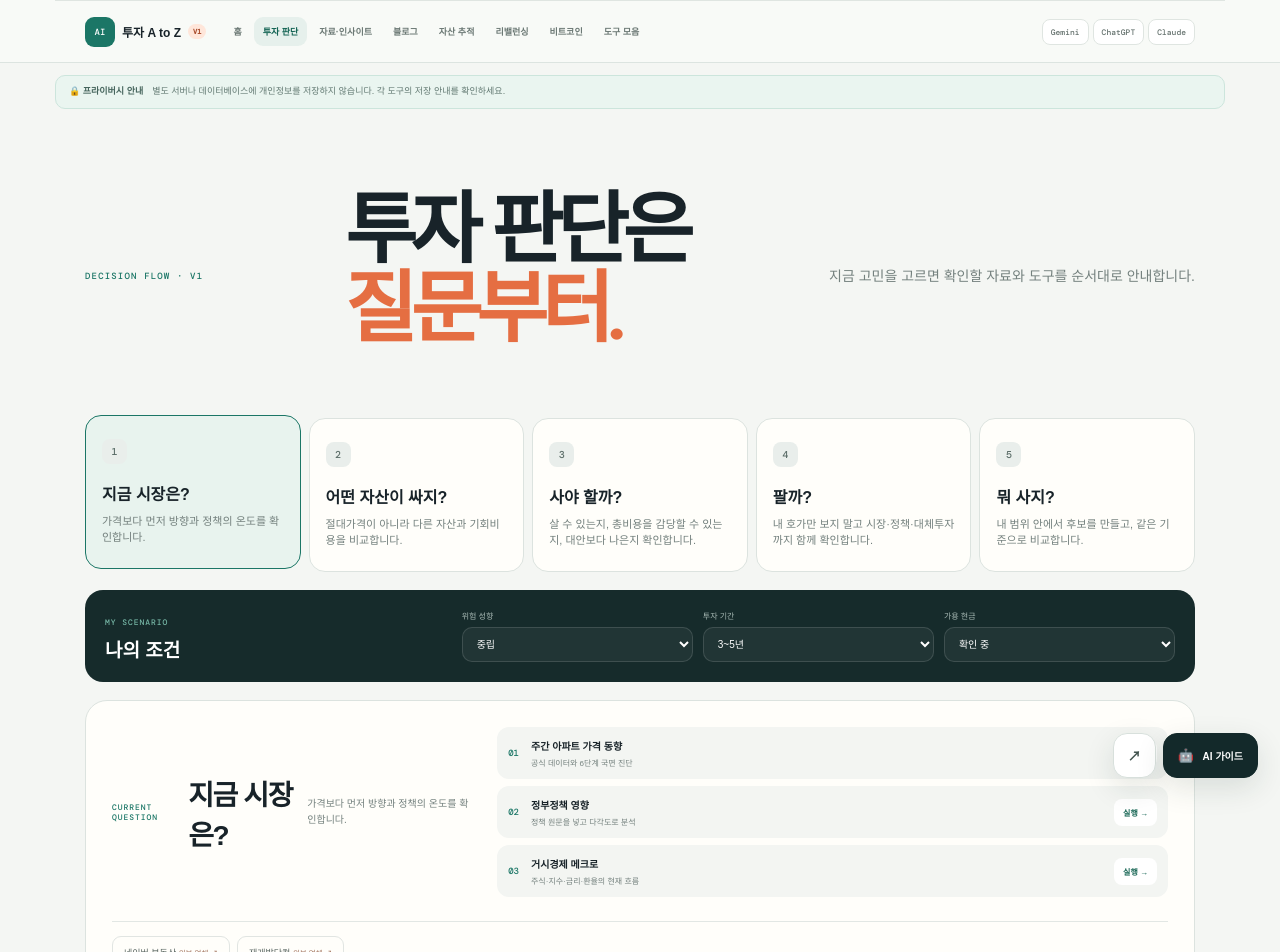
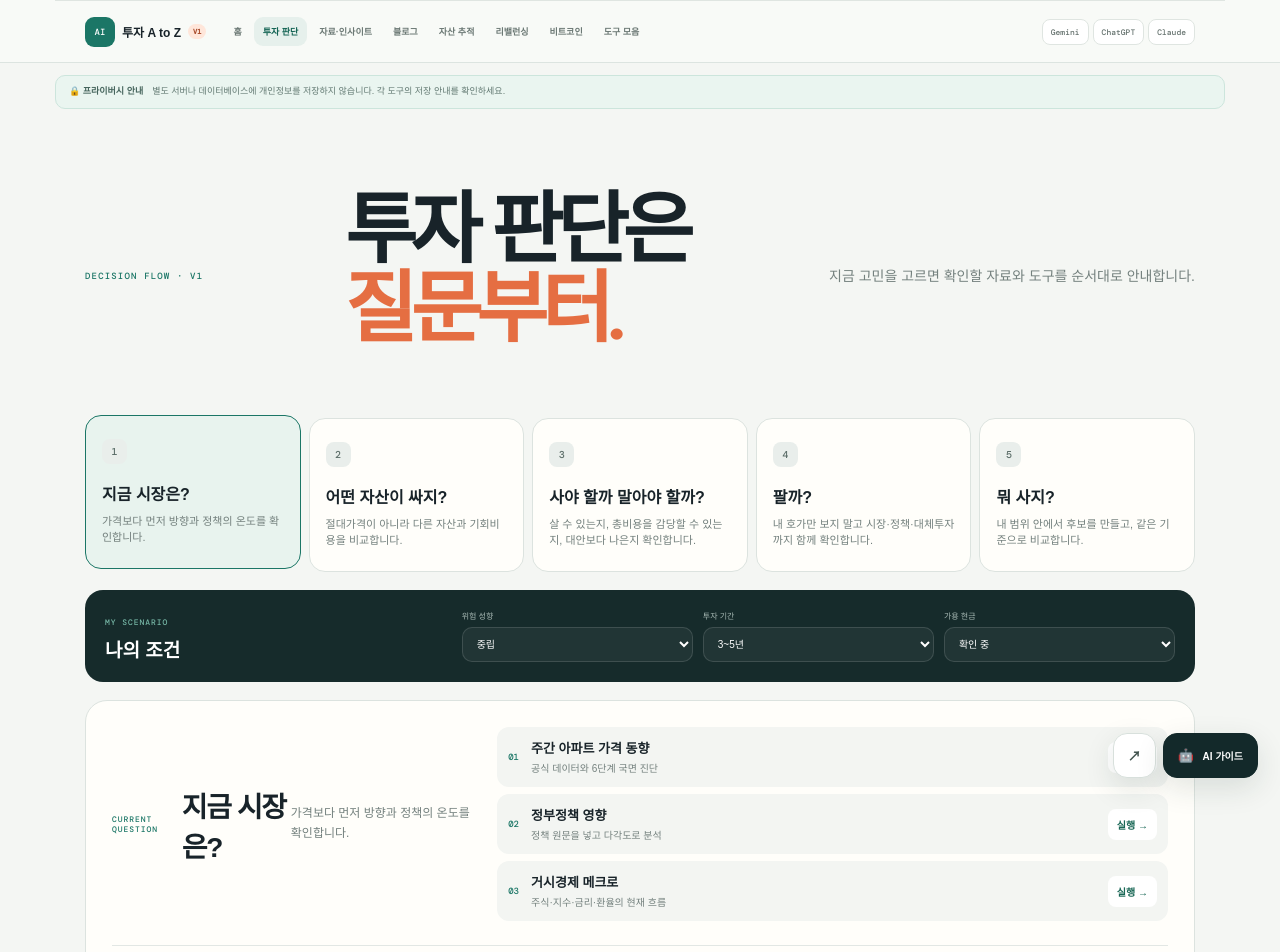
Before and after one commit to crenciasea7-dot/teacher-tools, a Next.js app in the folder ai-invest-tools-master/: page /investment-flow in a window 1280 px wide. Shown: the top 952 px of the page. Built offline with nearby package versions, Linux system fonts and the light colour scheme; a web font is replaced by a local one.

Commit message:
Complete investment decision flows

```diff
--- a/ai-invest-tools-master/app/globals.css
+++ b/ai-invest-tools-master/app/globals.css
@@ -1572,14 +1572,15 @@ footer b {
 .flow-result { display: grid; grid-template-columns: .7fr 1.3fr; gap: 24px; padding: 26px; border: 1px solid #dce3df; border-radius: 22px; background: #fffefa; }
 .flow-result header span { color: #1b7666; font: 500 8px "DM Mono", monospace; letter-spacing: .12em; }
 .flow-result header h2 { margin: 11px 0 9px; font-size: 28px; letter-spacing: -.05em; }
-.flow-result header p { color: var(--muted); font-size: 10px; line-height: 1.6; }
+.flow-result header p { color: var(--muted); font-size: 12px; line-height: 1.65; }
 .flow-result ol { display: grid; gap: 7px; margin: 0; padding: 0; list-style: none; }
 .flow-result li { display: grid; grid-template-columns: auto 1fr auto; gap: 12px; align-items: center; padding: 11px; border-radius: 12px; background: #f3f5f2; }
 .flow-result li > i { color: #1b7666; font: 500 9px "DM Mono", monospace; font-style: normal; }
 .flow-result li > div { display: grid; gap: 4px; }
-.flow-result li b { font-size: 10px; }
-.flow-result li span { color: var(--muted); font-size: 8px; }
-.flow-result li a { border-radius: 8px; padding: 8px 9px; background: #fff; color: #176654; font-size: 8px; font-weight: 700; text-decoration: none; }
+.flow-result li b { font-size: 13px; }
+.flow-result li span { color: var(--muted); font-size: 10px; line-height: 1.5; }
+.flow-result li a { border-radius: 8px; padding: 8px 9px; background: #fff; color: #176654; font-size: 10px; font-weight: 700; text-decoration: none; }
+.flow-soon { border-radius: 8px; padding: 8px 9px; background: #e7ebe8; color: #7c8985; font-size: 10px; font-style: normal; font-weight: 700; white-space: nowrap; }
 .flow-external-checks { grid-column: 1 / -1; display: flex; gap: 7px; border-top: 1px solid #e2e7e4; padding-top: 14px; }
 .flow-external-checks a { border: 1px solid #e1e5e2; border-radius: 9px; padding: 9px 11px; color: #56635f; font-size: 9px; text-decoration: none; }
 .flow-external-checks small { color: #a1725e; }
@@ -1829,6 +1830,7 @@ footer b {
   .home-intelligence a { min-height: 180px; padding: 19px; }
   .flow-result li { grid-template-columns: auto 1fr; }
   .flow-result li a { grid-column: 2; justify-self: start; }
+  .flow-result li .flow-soon { grid-column: 2; justify-self: start; }
   .flow-external-checks { flex-direction: column; }
   .market-grid {
     grid-template-columns: 1fr 1fr;
--- a/ai-invest-tools-master/app/investment-flow/flow-guide.tsx
+++ b/ai-invest-tools-master/app/investment-flow/flow-guide.tsx
@@ -2,7 +2,7 @@
 
 import { useEffect, useMemo, useState } from "react";
 
-type ToolStep = { name: string; description: string; href: string; external?: boolean };
+type ToolStep = { name: string; description: string; href?: string; external?: boolean };
 type Question = { id: string; label: string; lead: string; tools: ToolStep[] };
 
 const questions: Question[] = [
@@ -12,27 +12,31 @@ const questions: Question[] = [
     { name: "거시경제 메크로", description: "주식·지수·금리·환율의 현재 흐름", href: "/#macro" },
   ]},
   { id: "cheap", label: "어떤 자산이 싸지?", lead: "절대가격이 아니라 다른 자산과 기회비용을 비교합니다.", tools: [
-    { name: "Market Overview", description: "자산별 현재가·등락률·미니차트", href: "/#macro" },
+    { name: "Market Overview", description: "자산별 현재가와 등락률 확인", href: "/#macro" },
     { name: "포트폴리오 리벨런싱", description: "국장·미장과 자산 간 비용 비교", href: "/rebalancing" },
     { name: "비트코인 참고 지표", description: "공포탐욕·레인보우·도미넌스 확인", href: "/bitcoin-indicators" },
   ]},
-  { id: "buy", label: "사야 할까?", lead: "살 수 있는지, 총비용을 감당할 수 있는지, 대안보다 나은지 확인합니다.", tools: [
+  { id: "buy", label: "사야 할까 말아야 할까?", lead: "살 수 있는지, 총비용을 감당할 수 있는지, 대안보다 나은지 확인합니다.", tools: [
     { name: "구매력 계산기", description: "내 소득과 가진 돈으로 갈 수 있는 곳", href: "https://purchasing-power-calculator.vercel.app/", external: true },
     { name: "토탈 비용 시뮬레이션", description: "현금·대출·부대비용·월 상환액 계산", href: "/property-purchase-simulation" },
-    { name: "집중 아파트 비교 리서치", description: "후보 단지와 임장 포인트 비교", href: "/apartment-research" },
+    { name: "임장동선", description: "후보 단지의 방문 순서와 이동 동선 정리" },
     { name: "아파트 매도 분석", description: "향후 출구전략까지 미리 점검", href: "https://gemini.google.com/gem/14MRd9ZNuQOWNFzkElSMIQs3Hbjy6yaj3?usp=sharing", external: true },
-    { name: "재개발 매물 분석", description: "투자금·권리·단계별 위험 확인", href: "https://redevelopment-deal-analyzer.crenciasea7.chatgpt.site/", external: true },
+    { name: "재개발투자금", description: "투자금·권리·단계별 위험 확인", href: "https://redevelopment-deal-analyzer.crenciasea7.chatgpt.site/", external: true },
+    { name: "정부정책 영향", description: "대출·세금·시장심리에 미치는 영향 확인", href: "/research-insights" },
   ]},
   { id: "sell", label: "팔까?", lead: "내 호가만 보지 말고 시장·정책·대체투자까지 함께 확인합니다.", tools: [
     { name: "아파트 매도 분석", description: "내 호가와 거래·시장 반응 비교", href: "https://gemini.google.com/gem/14MRd9ZNuQOWNFzkElSMIQs3Hbjy6yaj3?usp=sharing", external: true },
     { name: "주간 아파트 가격 동향", description: "상승폭과 거래심리의 변화를 확인", href: "/weekly-apartment-analysis" },
     { name: "정부정책 영향", description: "매도 시점에 영향을 주는 정책 점검", href: "/research-insights" },
+    { name: "양도세", description: "보유기간·주택 수·지역별 양도세 검토 기능 준비 중" },
   ]},
   { id: "choose", label: "뭐 사지?", lead: "내 범위 안에서 후보를 만들고, 같은 기준으로 비교합니다.", tools: [
     { name: "구매력 계산기", description: "가능한 가격 범위를 먼저 확정", href: "https://purchasing-power-calculator.vercel.app/", external: true },
+    { name: "임장동선", description: "후보 단지 방문 순서와 이동 동선 정리" },
+    { name: "집 잔금 계산기", description: "잔금과 대출 가능 범위를 계산", href: "/jip-jangeum-calculator" },
+    { name: "집중 아파트 비교 리서치", description: "후보 단지를 같은 기준으로 비교", href: "/apartment-research" },
     { name: "주간 아파트 가격 동향", description: "지역별 현재 방향 확인", href: "/weekly-apartment-analysis" },
-    { name: "재개발 매물 분석", description: "재개발과 일반주택의 자금·위험 비교", href: "https://redevelopment-deal-analyzer.crenciasea7.chatgpt.site/", external: true },
-    { name: "집중 아파트 비교 리서치", description: "후보 압축과 임장 순서 정리", href: "/apartment-research" },
+    { name: "재개발투자금 vs 일반주택", description: "재개발과 일반주택의 자금·위험 비교", href: "https://redevelopment-deal-analyzer.crenciasea7.chatgpt.site/", external: true },
   ]},
 ];
 
@@ -60,7 +64,7 @@ export default function FlowGuide() {
   return <div className="flow-board">
     <section className="flow-questions">{questions.map((question, index) => <button id={question.id} type="button" className={activeId === question.id ? "active" : ""} onClick={() => setActiveId(question.id)} key={question.id}><i>{index + 1}</i><b>{question.label}</b><span>{question.lead}</span></button>)}</section>
     <section className="flow-scenario"><div><span>MY SCENARIO</span><h2>나의 조건</h2></div><label>위험 성향<select value={risk} onChange={(event) => setRisk(event.target.value)}><option>보수</option><option>중립</option><option>적극</option></select></label><label>투자 기간<select value={horizon} onChange={(event) => setHorizon(event.target.value)}><option>1년 이내</option><option>3~5년</option><option>10년 이상</option></select></label><label>가용 현금<select value={cash} onChange={(event) => setCash(event.target.value)}><option>확인 중</option><option>확정</option></select></label></section>
-    <section className="flow-result"><header><span>CURRENT QUESTION</span><h2>{active.label}</h2><p>{active.lead}</p></header><ol>{active.tools.map((tool, index) => <li key={tool.name}><i>{String(index + 1).padStart(2, "0")}</i><div><b>{tool.name}</b><span>{tool.description}</span></div><a href={tool.href} target={tool.external ? "_blank" : undefined} rel={tool.external ? "noreferrer" : undefined}>실행 →</a></li>)}</ol><div className="flow-external-checks"><a href="https://fin.land.naver.com/" target="_blank" rel="noreferrer">네이버 부동산 <small>외부 업체 ↗</small></a><a href="https://jaegebal.com/" target="_blank" rel="noreferrer">재개발닷컴 <small>외부 업체 ↗</small></a></div></section>
+    <section className="flow-result"><header><span>CURRENT QUESTION</span><h2>{active.label}</h2><p>{active.lead}</p></header><ol>{active.tools.map((tool, index) => <li key={tool.name}><i>{String(index + 1).padStart(2, "0")}</i><div><b>{tool.name}</b><span>{tool.description}</span></div>{tool.href ? <a href={tool.href} target={tool.external ? "_blank" : undefined} rel={tool.external ? "noreferrer" : undefined}>실행 →</a> : <em className="flow-soon">준비 중</em>}</li>)}</ol><div className="flow-external-checks"><a href="https://fin.land.naver.com/" target="_blank" rel="noreferrer">네이버 부동산 <small>외부 업체 ↗</small></a><a href="https://jaegebal.com/" target="_blank" rel="noreferrer">재개발닷컴 <small>외부 업체 ↗</small></a></div></section>
     <section className="flow-conclusion"><div><span>V1 AUTO INSIGHT</span><h2>그래서 나는?</h2></div><p>{insight}</p><b>① 순서대로 확인 ② 반대 근거도 찾기 ③ 행동 전 숫자로 재검증</b></section>
   </div>;
 }
--- a/ai-invest-tools-master/app/page.tsx
+++ b/ai-invest-tools-master/app/page.tsx
@@ -24,10 +24,12 @@ const tools: Tool[] = [
   { icon: "▤", name: "등기부 등본 분석", description: "등기부등본의 위험 항목·법적 이슈·권리관계를 AI로 점검", url: "https://realpickai.kr/ai-registry", group: "매수 판단", accent: "blue", externalVendor: true },
   { icon: "₩", name: "구매력 계산기", description: "내 소득과 가진 돈으로 갈 수 있는 곳", url: "https://purchasing-power-calculator.vercel.app/", group: "매수 판단", accent: "blue" },
   { icon: "Σ", name: "토탈 비용 시뮬레이션", description: "현금·대출·부대비용·월 상환액을 한 번에 계산", url: "/property-purchase-simulation", group: "매수 판단", accent: "blue" },
+  { icon: "路", name: "임장동선", description: "후보 단지의 방문 순서와 이동 동선을 한 번에 정리", group: "매수 판단", accent: "blue" },
   { icon: "↔", name: "국장이냐 미장이냐", description: "세금을 고려해 국내주식과 미국주식의 투자비용을 비교", url: "https://simplewoody.com/ko/investment/investment-tax-cost.html", cta: "자세히 보기 ↗", group: "포트폴리오 리벨런싱", accent: "purple", externalVendor: true },
   { icon: "⌂", name: "주식이냐 부동산이냐", description: "주식과 부동산의 자산배분 판단 도구를 준비하고 있습니다", group: "포트폴리오 리벨런싱", accent: "purple" },
   { icon: "+", name: "기타", description: "추가 리벨런싱 도구를 위한 공간", group: "포트폴리오 리벨런싱", accent: "purple" },
   { icon: "⌖", name: "재개발 매물 분석", description: "정비사업 매물의 단계·권리·리스크 점검", url: "https://redevelopment-deal-analyzer.crenciasea7.chatgpt.site/", group: "정비사업", accent: "green" },
+  { icon: "₩", name: "재개발투자금", description: "재개발 매물의 필요 투자금과 권리·위험을 함께 확인", url: "https://redevelopment-deal-analyzer.crenciasea7.chatgpt.site/", group: "정비사업", accent: "green" },
   { icon: "R", name: "inga-radar", description: "서울 재개발·재건축 인허가 신호 추적", group: "정비사업", accent: "green" },
   { icon: "R", name: "주간 아파트 가격동향", description: "공식 주간 통계와 6단계 AI 시장 국면 분석", url: "/weekly-apartment-analysis", group: "AI 투자 루틴", accent: "purple" },
   { icon: "✦", name: "자료 정리 & 인사이트", description: "복잡한 보고서와 정책 자료를 요약하고 나에게 미치는 영향까지 축적", url: "/research-insights", cta: "자료 넣고 분석하기 →", group: "AI 투자 루틴", accent: "purple" },
```
